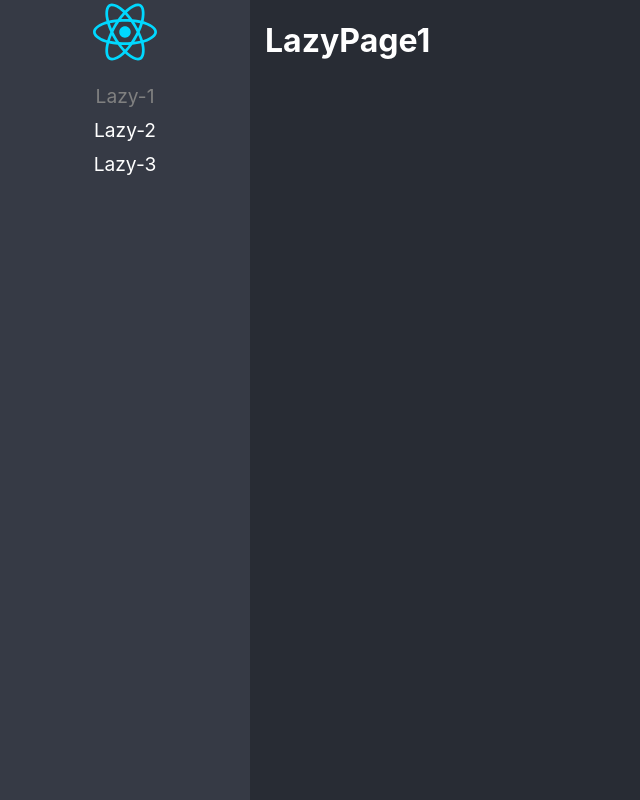
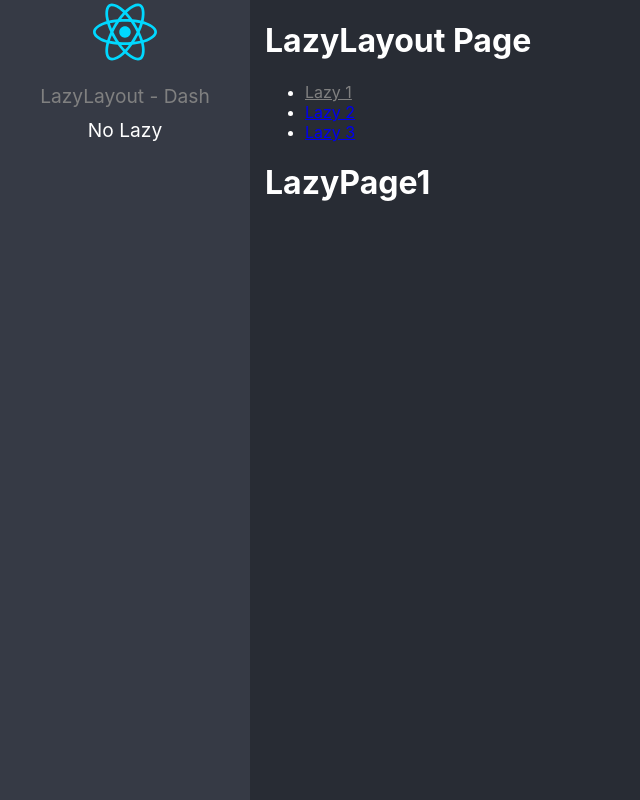
Before and after one commit to fernando-gimeno/react-adv, a React (Vite) app: page /lazyload/lazy1 in a window 1280 px wide. Before the commit this address led to /lazy1. Shown: the whole page, without its empty margins (0-640 px from the left). Built offline with nearby package versions, Linux system fonts and the light colour scheme.

Commit message:
Rutas anidadas listas

```diff
--- /dev/null
+++ b/src/01-lazyload/layout/LazyLayout.tsx
@@ -0,0 +1,47 @@
+import { NavLink, Navigate, Route, Routes } from "react-router-dom";
+import { LazyPage1, LazyPage2, LazyPage3 } from "../pages";
+
+export const LazyLayout = () => {
+  return (
+    <div>
+      <h1>LazyLayout Page</h1>
+
+      <ul>
+        <li>
+          <NavLink
+            to="lazy1"
+            className={({ isActive }) => (isActive ? "nav-active" : "")}
+          >
+            Lazy 1
+          </NavLink>
+        </li>
+        <li>
+          <NavLink
+            to="lazy2"
+            className={({ isActive }) => (isActive ? "nav-active" : "")}
+          >
+            Lazy 2
+          </NavLink>
+        </li>
+        <li>
+          <NavLink
+            to="lazy3"
+            className={({ isActive }) => (isActive ? "nav-active" : "")}
+          >
+            Lazy 3
+          </NavLink>
+        </li>
+      </ul>
+
+      <Routes>
+        <Route path="lazy1" element={<LazyPage1 />} />
+        <Route path="lazy2" element={<LazyPage2 />} />
+        <Route path="lazy3" element={<LazyPage3 />} />
+
+        <Route path="*" element={<Navigate to="lazy1" replace />} />
+      </Routes>
+    </div>
+  );
+};
+
+export default LazyLayout;
--- /dev/null
+++ b/src/01-lazyload/pages/NoLazy.tsx
@@ -0,0 +1,7 @@
+export const NoLazy = () => {
+  return (
+    <div>
+      <h1>No Lazyload component</h1>
+    </div>
+  )
+}
--- a/src/routes/routes.ts
+++ b/src/routes/routes.ts
@@ -1,5 +1,5 @@
 import { lazy } from "react";
-import { LazyPage1, LazyPage2, LazyPage3 } from "../01-lazyload/pages";
+import { NoLazy } from "../01-lazyload/pages/NoLazy";
 
 type JSXComponent = () => JSX.Element;
 
@@ -10,27 +10,26 @@
   name: string;
 }
 
-const Lazy1 = lazy(() => import(/* webpackChunkName: "LazyPage1" */"../01-lazyload/pages/LazyPage1"));
-const Lazy2 = lazy(() => import(/* webpackChunkName: "LazyPage2" */"../01-lazyload/pages/LazyPage2"));
-const Lazy3 = lazy(() => import(/* webpackChunkName: "LazyPage3" */"../01-lazyload/pages/LazyPage3"));
+const LazyLayout = lazy(
+  () =>
+    import(
+      /* webpackChunkName: "LazyLayout" */ "../01-lazyload/layout/LazyLayout"
+    )
+);
+// const Lazy2 = lazy(() => import(/* webpackChunkName: "LazyPage2" */"../01-lazyload/pages/LazyPage2"));
+// const Lazy3 = lazy(() => import(/* webpackChunkName: "LazyPage3" */"../01-lazyload/pages/LazyPage3"));
 
 export const routes: Route[] = [
   {
-    to: '/lazy1',
-    path: 'lazy1',
-    Component: Lazy1,
-    name: 'Lazy-1'
+    to: "/lazyload/",
+    path: "/lazyload/*",
+    Component: LazyLayout,
+    name: "LazyLayout - Dash",
   },
   {
-    to: '/lazy2',
-    path: 'lazy2',
-    Component: Lazy2,
-    name: 'Lazy-2'
+    to: "/no-lazy",
+    path: "no-lazy",
+    Component: NoLazy,
+    name: "No Lazy",
   },
-  {
-    to: '/lazy3',
-    path: 'lazy3',
-    Component: Lazy3,
-    name: 'Lazy-3'
-  },
-]
+];
```
